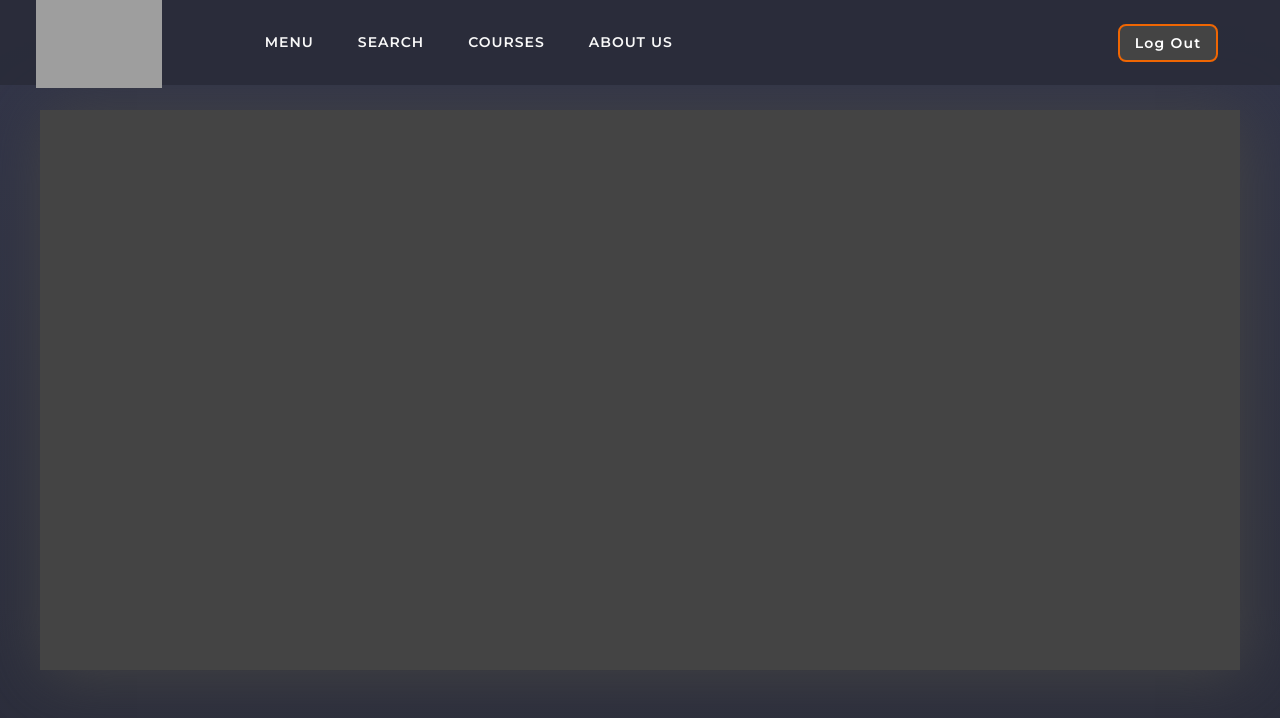
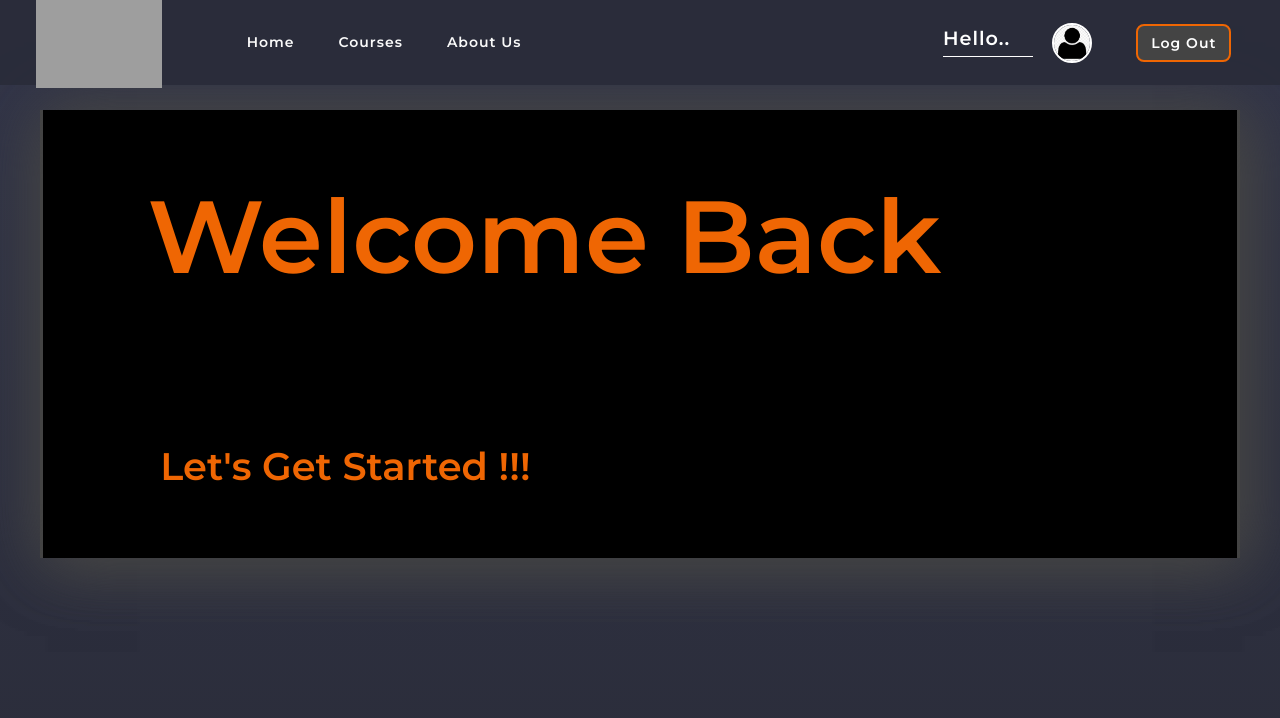
Before and after one commit to aardhyakumar/aircampus-learning, a React (Create React App) app: page /home in a window 1280 px wide. Shown: the top 718 px of the page. Built offline with nearby package versions, Linux system fonts and the light colour scheme; no server answers; the database is empty; grey boxes are pictures that could not be loaded.

Commit message:
week 2-d2

```diff
--- a/src/components/ForgotPassword.js
+++ b/src/components/ForgotPassword.js
@@ -37,11 +37,11 @@ function ForgotPassword() {
   return (
     <Container>
       <div className="container__reset">
-        <form class="form" id="">
+        <form class="form__reset" id="">
           <img src="/images/password-reset.png " className="reset_img" />
           <h1 class="form__title">Reset Your Password</h1>
           <div class="form__message form__message--error"></div>
-          <div class="form__input-group">
+          <div class="form__input-group__reset">
             <input
               type="text"
               class="form__input"
@@ -55,6 +55,9 @@ function ForgotPassword() {
           <button class="form__button__reset" type="submit" onClick={Reset}>
             Reset Your Password
           </button>
+          <a class="form__link__reset" href="/" id="linkCreateAccount">
+            Go back to Login
+          </a>
         </form>
       </div>
     </Container>
--- a/src/components/Header.js
+++ b/src/components/Header.js
@@ -59,19 +59,26 @@ function Header() {
 
       <NavMenu>
         <a>
-          <span>MENU</span>
+          <span>Home</span>
+        </a>
+
+        <a>
+          <span>Courses</span>
         </a>
         <a>
-          <span>SEARCH</span>
-        </a>
-        <a>
-          <span>COURSES</span>
-        </a>
-        <a>
-          <span>ABOUT US</span>
+          <span>About Us</span>
         </a>
       </NavMenu>
-      <p>{Name}</p>
+      <InfoBox>
+        <p className="welcome">Hello..</p>
+        <p>{Name}</p>
+      </InfoBox>
+
+      {userPhoto ? (
+        <img src={userPhoto} className="user_avatar" />
+      ) : (
+        <img src="/images/user-avatar.png" className="user_avatar" />
+      )}
       <Login onClick={logout}>
         <strong>Log Out</strong>
       </Login>
@@ -95,6 +102,14 @@ const Container = styled.nav`
   padding: 0 36px;
   letter-spacing: 12px;
   z-index: 1;
+  .user_avatar {
+    height: 40px;
+    border: 2px solid white;
+    border-radius: 20px;
+    background-color: lightgray;
+    position: relative;
+    right: 1vw;
+  }
 `;
 const Logo = styled.a`
   padding: 0;
@@ -175,17 +190,15 @@ const NavMenu = styled.div`
   }
 `;
 const Login = styled.a`
-  padding: 8px 15px;
-  margin-right: 2vw;
-  margin-left: 4vw;
+  padding: 8px 1vw;
   display: flex;
   position: relative;
-  right: 0vw;
+  right: 1vw;
   overflow: hidden;
   align-items: center;
   border: 2px solid #ef6603;
   background-color: #444444;
-  letter-spacing: 1.2px;
+  letter-spacing: 1px;
   border-radius: 8px;
   color: white;
   cursor: pointer;
@@ -218,3 +231,26 @@ const SearchBar = styled.div`
     border-radius: 24px;
   }
 `;
+const InfoBox = styled.div`
+  width: 7vw;
+  position: relative;
+  .welcome {
+    position: relative;
+    margin-bottom: 1vh;
+    top: 0;
+    right: 4vw;
+    border: none;
+    bottom: 4vh;
+    color: white;
+    font-size: 1.5vw;
+  }
+  p {
+    position: relative;
+    letter-spacing: 1px;
+    font-size: 0.8vw;
+    color: #f9f9f9;
+    left: 1vw;
+    margin: 0;
+    border-top: 1px solid white;
+  }
+`;
--- a/src/components/Home.js
+++ b/src/components/Home.js
@@ -15,6 +15,7 @@ import {
 import { auth, dbRef, provider } from "../firebase.js";
 function Home() {
   const newUser = useSelector(selectisNewUser);
+  const user = useSelector(selectUserName);
   console.log(newUser);
   return (
     <Container>
@@ -44,7 +45,15 @@ function Home() {
           </Banner_right>
         </Banner>
       ) : (
-        <Banner></Banner>
+        <BannerOld>
+          <WELCOME>
+            <Box>
+              <h1>Welcome Back</h1>
+              <h2>{user}</h2>
+              <h3>Let's Get Started !!!</h3>
+            </Box>
+          </WELCOME>
+        </BannerOld>
       )}
     </Container>
   );
@@ -70,6 +79,18 @@ const Banner = styled.div`
   top: 90px;
   bottom: 0;
   height: 70vh;
+  box-shadow: 5px 5px 60px #444444;
+`;
+const BannerOld = styled.div`
+  position: relative;
+  left: 0;
+  background: #444444;
+  font-family: "Montserrat", sans-serif;
+  padding: 40px;
+  right: 0;
+  top: 90px;
+  bottom: 0;
+  height: 35vw;
   box-shadow: 5px 5px 60px #444444;
 `;
 const Banner_left = styled.div`
@@ -141,3 +162,48 @@ const Button = styled.a`
     border: 2px solid black;
   }
 `;
+const WELCOME = styled.div`
+  position: absolute;
+  left: 0;
+  background: black;
+  top: 0;
+  font-family: "Montserrat", sans-serif;
+  right: 0;
+  margin: 0 0.2vw;
+  height: 35vw;
+  box-shadow: 5px 5px 60px #444444;
+`;
+const Box = styled.div`
+  position: relative;
+  left: 0;
+  top: 0;
+  bottom: 6vh;
+  font-family: "Montserrat", sans-serif;
+  right: 0;
+  margin: 0 0.2vw;
+  height: 18vw;
+  h1 {
+    color: #ef6603;
+    padding: 3vw;
+    margin: 0;
+    top: 2vw;
+    position: absolute;
+    left: 5vw;
+    font-size: 8vw;
+  }
+  h2 {
+    color: white;
+    position: absolute;
+    top: 15vw;
+    left: 9vw;
+    font-size: 3vw;
+  }
+  h3 {
+    color: white;
+    position: absolute;
+    top: 23vw;
+    left: 9vw;
+    font-size: 3vw;
+    color: #ef6603;
+  }
+`;
--- a/src/components/Login.css
+++ b/src/components/Login.css
@@ -27,6 +27,18 @@ body {
   border: 2px solid #d8000c;
   font-weight: 200 !important;
 }
+.alert__login {
+  position: relative;
+  bottom: 0;
+  left: 0.8vw;
+  font-size: 1.5vw;
+  padding: 1vw;
+  border-radius: 6px;
+  background-color: #ffd2d2;
+  color: black;
+  border: 2px solid #d8000c;
+  font-weight: 200 !important;
+}
 .container {
   width: 10vw;
   height: 650px;
@@ -44,7 +56,7 @@ body {
   max-height: 700px;
   top: 90px;
   font-size: 26px;
-  border-radius: 80px;
+  border-radius: 24px;
   border: 1px solid #f9f9f9;
   position: relative;
   left: 28%;
@@ -100,6 +112,10 @@ body {
 .form__input-group {
   margin-bottom: 0.5rem;
 }
+.form__input-group__reset {
+  margin-left: 7vw;
+  margin-top: 8vh;
+}
 .form__input-group__left {
   margin-bottom: 1rem;
   margin-left: 2.5rem;
@@ -154,6 +170,19 @@ body {
   background: #f9f9f9;
   transition: #f9f9f9 0.2s, border-color 0.2s;
 }
+.form__reset {
+  display: block;
+  position: relative;
+  padding: 1vw;
+  right: 0vw;
+  margin-bottom: 5px;
+  box-sizing: border-box;
+  width: 42vw;
+  border-radius: 18px;
+  outline: none;
+  background: #f9f9f9;
+  transition: #f9f9f9 0.2s, border-color 0.2s;
+}
 
 .form__input:focus {
   border-color: #444444;
@@ -187,14 +216,16 @@ body {
   background-color: #444444;
 }
 .form__button__reset {
-  width: 60%;
-  margin-top: 30px;
+  width: 20vw;
+  margin-top: 40px;
   margin-bottom: 10px;
+  margin-left: 8vw;
+  padding: 1rem 2rem;
   font-weight: bold;
-  font-size: 0.8rem;
+  font-size: 1.4vw;
   color: white;
   border: 2px solid #444444;
-  border-radius: 30px;
+  border-radius: 50px;
   outline: none;
   cursor: pointer;
   transition: 0.4s;
@@ -227,6 +258,16 @@ body {
   font-size: 1.5vw;
   margin-bottom: -10px;
 }
+.form__link__reset {
+  color: #0645ad;
+  text-decoration: none;
+  cursor: pointer;
+  font-size: 1vw;
+  position: relative;
+  right: 15vw;
+  top: 15vh;
+  margin-bottom: 0;
+}
 
 .form__link:hover {
   text-decoration: underline;
--- a/src/components/Login.js
+++ b/src/components/Login.js
@@ -16,6 +16,7 @@ import {
 function Login() {
   const newUser = useSelector(selectisNewUser);
   const [Email, setEmail] = useState("");
+  const [alert, setalert] = useState("");
   const dispatch = useDispatch();
   const [password, setPassword] = useState("");
   const history = useHistory();
@@ -43,7 +44,8 @@ function Login() {
       })
       .catch((error) => {
         // Handle Errors here.
-        alert("Wrong Username or Password");
+        console.log(error.message);
+        setalert("Wrong Username or Password");
       });
   };
   const setUser = (user) => {
@@ -96,7 +98,7 @@ function Login() {
           <a class="form__link" href="/register" id="linkCreateAccount">
             Don't have an account? Create account
           </a>
-          {console.log(newUser)}
+          {alert && <h3 className="alert__login">{alert}</h3>}
         </p>
       </form>
     </div>
--- a/src/components/LoginBody.js
+++ b/src/components/LoginBody.js
@@ -1,7 +1,7 @@
 import React from "react";
 import styled from "styled-components";
 import Login from "./Login.js";
-import Logintest from "./Logintest.js";
+import "./Logintest.css";
 import Register from "./Register.js";
 function Body() {
   return (
--- a/src/components/RegisterOld.js
+++ b/src/components/RegisterOld.js
@@ -71,7 +71,6 @@ function RegisterOld() {
       [name]: value,
     });
   };
-  console.log(Values);
   return (
     <div className="container">
       <form className="form" id="login">
```
Also changed, not shown: src/components/Logintest.js (deleted, +0 -136 lines), public/images/user-avatar.png (added).
